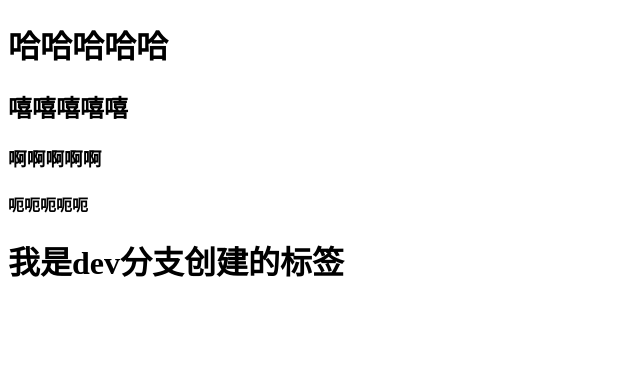
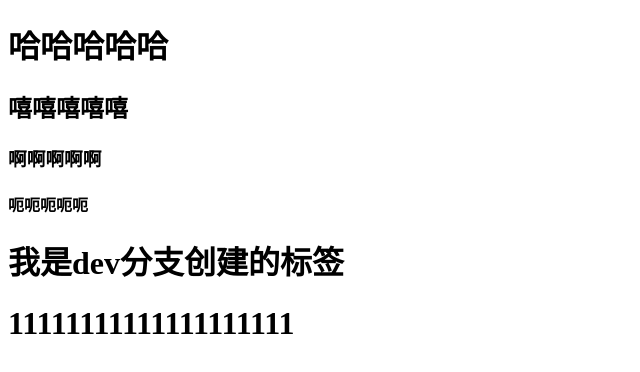
Before and after one commit to lb19966/qy145, a plain HTML site: page index.html in a window 1280 px wide. Shown: the whole page, without its empty margins (0-640 px from the left). Drawn offline with Linux system fonts and the light colour scheme.

Commit message:
'dev3修改'

```diff
--- a/index.html
+++ b/index.html
@@ -14,6 +14,7 @@
     <h3>啊啊啊啊啊</h3>
     <h4>呃呃呃呃呃</h4>
     <h1>我是dev分支创建的标签</h1>
+    <h1>11111111111111111111</h1>
 </body>
 
 </html>
```
